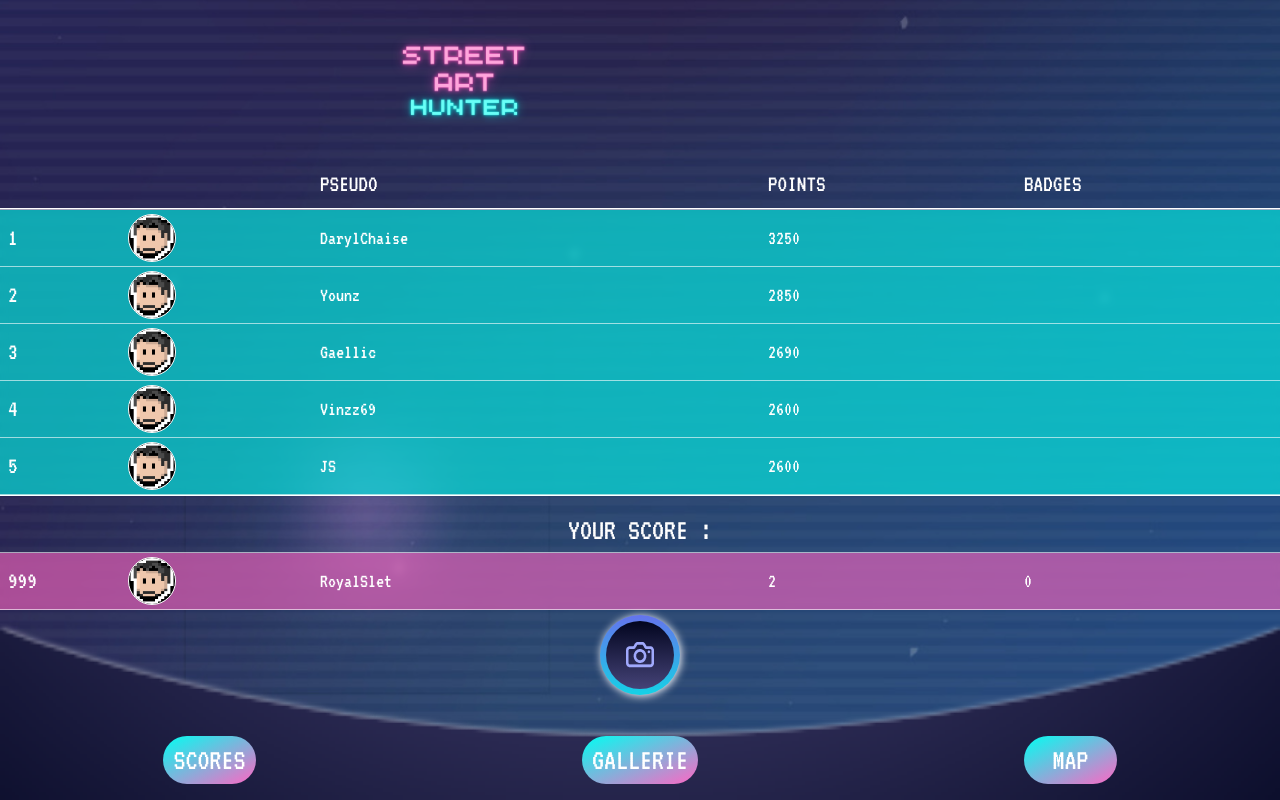
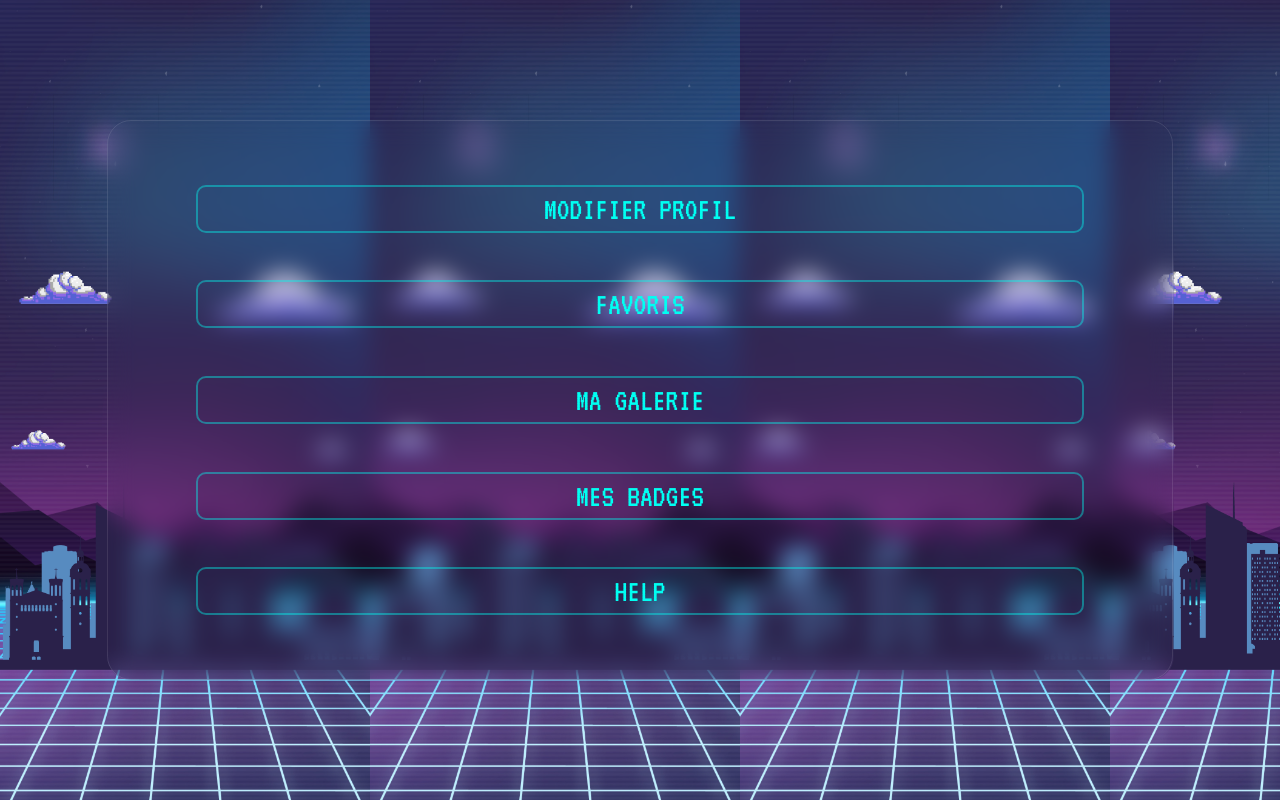
Before and after one commit to WildCodeSchool/P3_Street-Art-Hunter_Lyon_React_Sept_2022, a React (Vite) app in the folder frontend/: page / in a window 1280 px wide. Built offline with nearby package versions, Linux system fonts and the light colour scheme.

Commit message:
Menu fait

```diff
--- a/frontend/src/App.jsx
+++ b/frontend/src/App.jsx
@@ -1,11 +1,11 @@
-import Scores from "@pages/Scores";
+import Menu from "@pages/Menu";
 
 import "./App.css";
 
 function App() {
   return (
     <div>
-      <Scores />
+      <Menu />
     </div>
   );
 }
--- a/frontend/src/components/BottomNav.jsx
+++ b/frontend/src/components/BottomNav.jsx
@@ -31,7 +31,7 @@ export default function BottomNav() {
         <SwitchButton
           isActive={isActive}
           setIsActive={setIsActive}
-          content="GALLERIE"
+          content="GALERIE"
           styleModif="mb-4"
           bgColor="bottomdark"
         />
--- a/frontend/src/components/LeaderBoard.jsx
+++ b/frontend/src/components/LeaderBoard.jsx
@@ -21,7 +21,7 @@ export default function LeaderBoard({ users }) {
             </td>
             <td className="w-[35vw]">{user.pseudo}</td>
             <td className="w-[20vw]">{user.score}</td>
-            <td className="w-[20vw]">{user.badge}</td>
+            <td className="w-[20vw]">{user.badges}</td>
           </tr>
         ))}
       </table>
--- /dev/null
+++ b/frontend/src/components/MenuButton.jsx
@@ -0,0 +1,12 @@
+import React from "react";
+
+export default function MenuButton({ content }) {
+  return (
+    <button
+      type="button"
+      className="font-main-font text-[2rem] p-[0.5px] text-lightblue w-5/6 rounded-[10px] border-[2px] border-lightblue/40 h-12 flex items-center justify-center"
+    >
+      {content}
+    </button>
+  );
+}
--- /dev/null
+++ b/frontend/src/pages/Menu.jsx
@@ -0,0 +1,16 @@
+import MenuButton from "@components/MenuButton";
+import React from "react";
+
+export default function Menu() {
+  return (
+    <div className="h-screen bg-main-background bg-contain flex justify-center items-center">
+      <div className="w-5/6 h-[70vh]  backdrop-blur-md rounded-3xl flex flex-col justify-around items-center border-[1px] border-white/10 py-10">
+        <MenuButton content="MODIFIER PROFIL" />
+        <MenuButton content="FAVORIS" />
+        <MenuButton content="MA GALERIE" />
+        <MenuButton content="MES BADGES" />
+        <MenuButton content="HELP" />
+      </div>
+    </div>
+  );
+}
```
